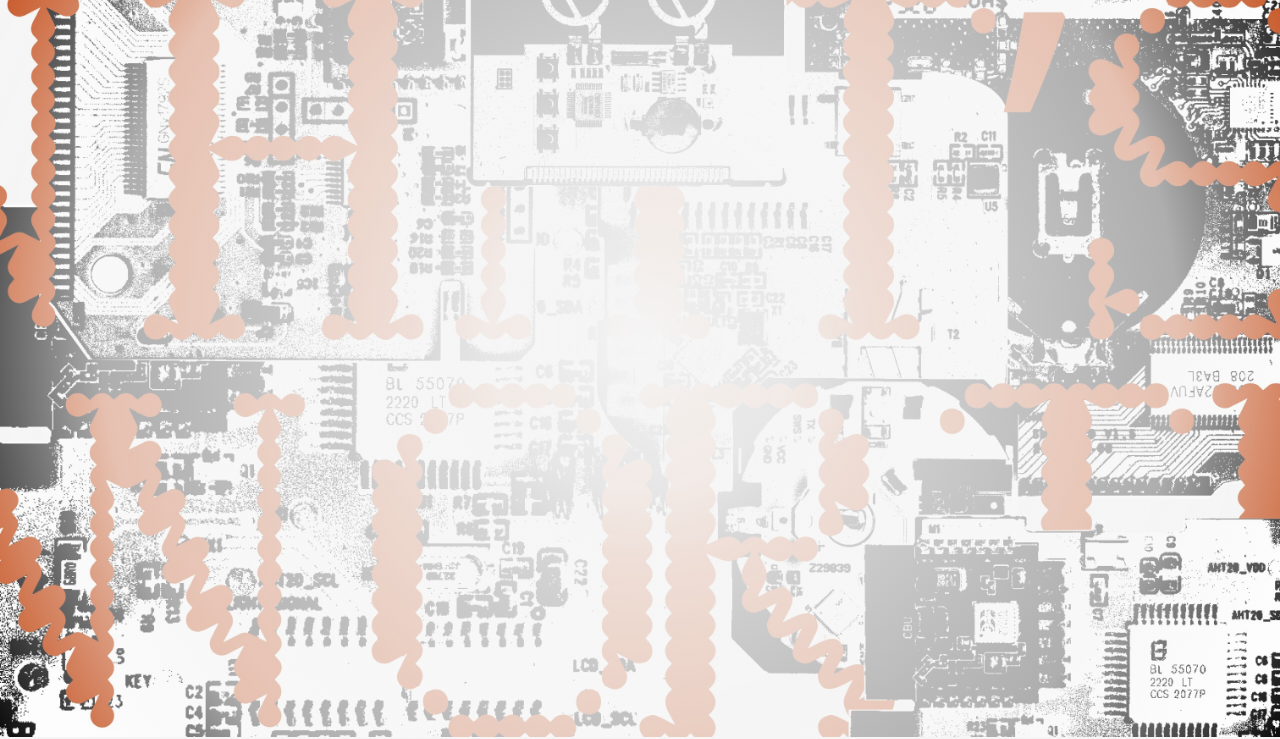
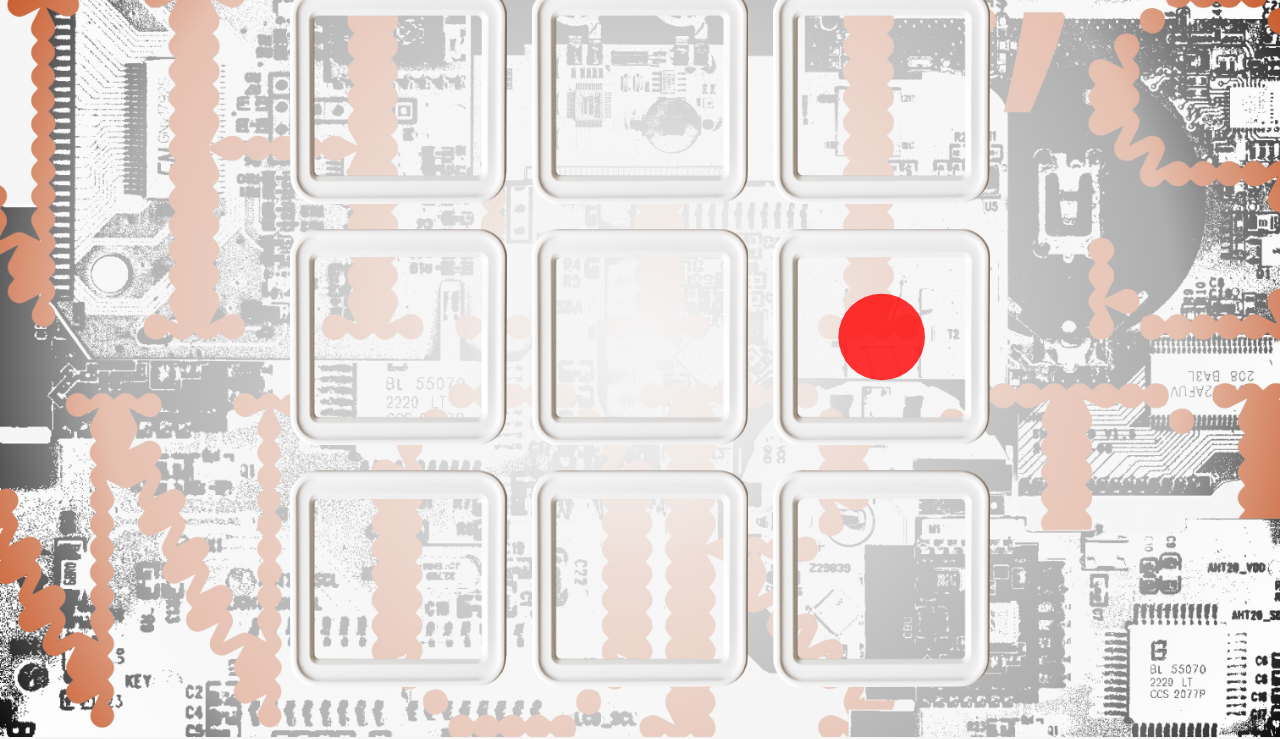
Before and after one commit to Francesco-Sch/cutting-the-cloud, an Astro site in the folder website/: page / in a window 1280 px wide. Shown: the part 63-802 px from the top of the page. Built offline with nearby package versions, Linux system fonts and the light colour scheme; Astro itself is replaced by a stand-in of ours.

Commit message:
Create grid of th sensors and rough animation for website

```diff
--- a/website/src/components/Hero.astro
+++ b/website/src/components/Hero.astro
@@ -57,6 +57,88 @@
 		listening: false,
 	});
 	gradientLayer.add(gradient);
+
+	let thLayer = new Konva.Layer();
+	hero.add(thLayer);
+
+	function calculatePosition(index, total, itemSize, spacing) {
+		return (itemSize + spacing) * index;
+	}
+
+	const imageGrid = [[], [], []]; // Initialize a 3x3 grid
+	const gridSize = 3;
+
+	Konva.Image.fromURL("/TH08_frame.webp", (img) => {
+		const spacing = 25; // Set the spacing between images
+		const outerSpacing = 50; // Set the spacing around the grid
+		const availableSize =
+			Math.min(hero.width(), hero.height()) -
+			2 * outerSpacing -
+			(gridSize - 1) * spacing;
+		const itemSize = availableSize / gridSize;
+		const startX =
+			(hero.width() - (availableSize + (gridSize - 1) * spacing)) / 2;
+		const startY =
+			(hero.height() - (availableSize + (gridSize - 1) * spacing)) / 2;
+
+		for (let row = 0; row < gridSize; row++) {
+			for (let column = 0; column < gridSize; column++) {
+				let thImg = img.clone({
+					x: startX + calculatePosition(column, gridSize, itemSize, spacing),
+					y: startY + calculatePosition(row, gridSize, itemSize, spacing),
+					width: itemSize,
+					height: itemSize,
+					listening: false,
+				});
+				thLayer.add(thImg);
+				imageGrid[row][column] = thImg; // Store image object in the grid
+			}
+		}
+	});
+
+	function startPulsatingCircle(intervalTime) {
+		setInterval(() => {
+			// Choose a random row and column for the circle to appear
+			const randomRow = Math.floor(Math.random() * gridSize);
+			const randomColumn = Math.floor(Math.random() * gridSize);
+
+			// Get the position and size from the corresponding image in the grid
+			const img = imageGrid[randomRow][randomColumn];
+			const xPosition = img.x();
+			const yPosition = img.y();
+			const size = img.width();
+
+			// Create a circle and add it to a new layer above the image layer
+			const circle = new Konva.Circle({
+				x: xPosition + size / 2,
+				y: yPosition + size / 2,
+				radius: size / 5,
+				fill: "red",
+				opacity: 0.8,
+			});
+
+			const animLayer = new Konva.Layer();
+			animLayer.add(circle);
+			hero.add(animLayer);
+
+			// Create the animation to pulsate the circle
+			const anim = new Konva.Animation((frame) => {
+				const scale = Math.sin((frame.time * 2 * Math.PI) / 2000) + 1; // Change 2000 to adjust speed
+				circle.scale({ x: scale, y: scale });
+			}, animLayer);
+
+			anim.start();
+
+			// Stop the animation and remove the circle after 2 seconds
+			setTimeout(() => {
+				anim.stop();
+				animLayer.destroy();
+			}, 2000); // Duration of the circle appearance
+		}, intervalTime);
+	}
+
+	// Start the pulsating circle animation with an interval of 5 seconds
+	startPulsatingCircle(5000);
 </script>
 
 <section class="w-full h-screen" id="hero"></section>
--- a/website/src/layouts/BaseLayout.astro
+++ b/website/src/layouts/BaseLayout.astro
@@ -20,7 +20,9 @@ const { frontmatter } = Astro.props;
 		<main class="main" transition:name="content">
 			<Hero />
 
-			<article class="content max-w-none p-2 md:p-3 2xl:p-4">
+			<article
+				class="content max-w-none p-2 md:p-3 2xl:p-4 mt-10 md.mt-12 2xl:mt-16"
+			>
 				<slot />
 			</article>
 		</main>
```
Also changed, not shown: website/public/TH08_frame.webp (added).
